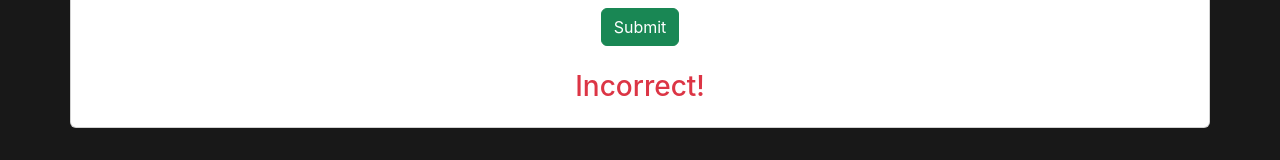
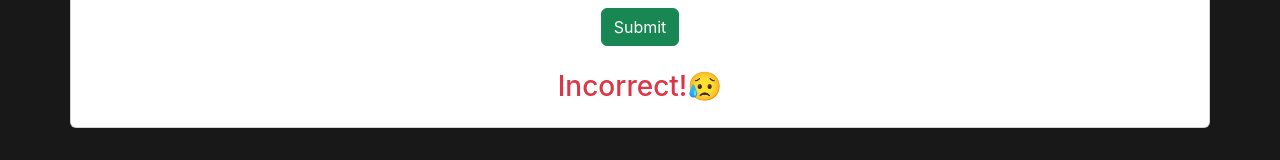
Before and after one commit to Kayson-Souksaly/Vue-presentation, a Vue app in the folder vue-demo/: page / in a window 1280 px wide. Both pictures are taken after typing "5" into the empty fields and a click on the button "Submit". Shown: the part 8438-8598 px from the top of the page. Built offline with nearby package versions, Linux system fonts and the light colour scheme.

Commit message:
Added emojis

```diff
--- a/vue-demo/src/components/FormBinding.vue
+++ b/vue-demo/src/components/FormBinding.vue
@@ -24,8 +24,8 @@
     <!-- Display result based on whether the answer is correct -->
     <div class="container w-100">
       <div class="result-box w-50">
-        <h3 v-if="isAnswerCorrect == true" class="text-success">Correct!</h3>
-        <h3 v-else-if="isAnswerCorrect == false" class="text-danger">Incorrect!</h3>
+        <h3 v-if="isAnswerCorrect == true" class="text-success">Correct!🥳</h3>
+        <h3 v-else-if="isAnswerCorrect == false" class="text-danger">Incorrect!😥</h3>
         <h3 v-else class="text-info">Please answer!</h3>
       </div>
     </div>
```
